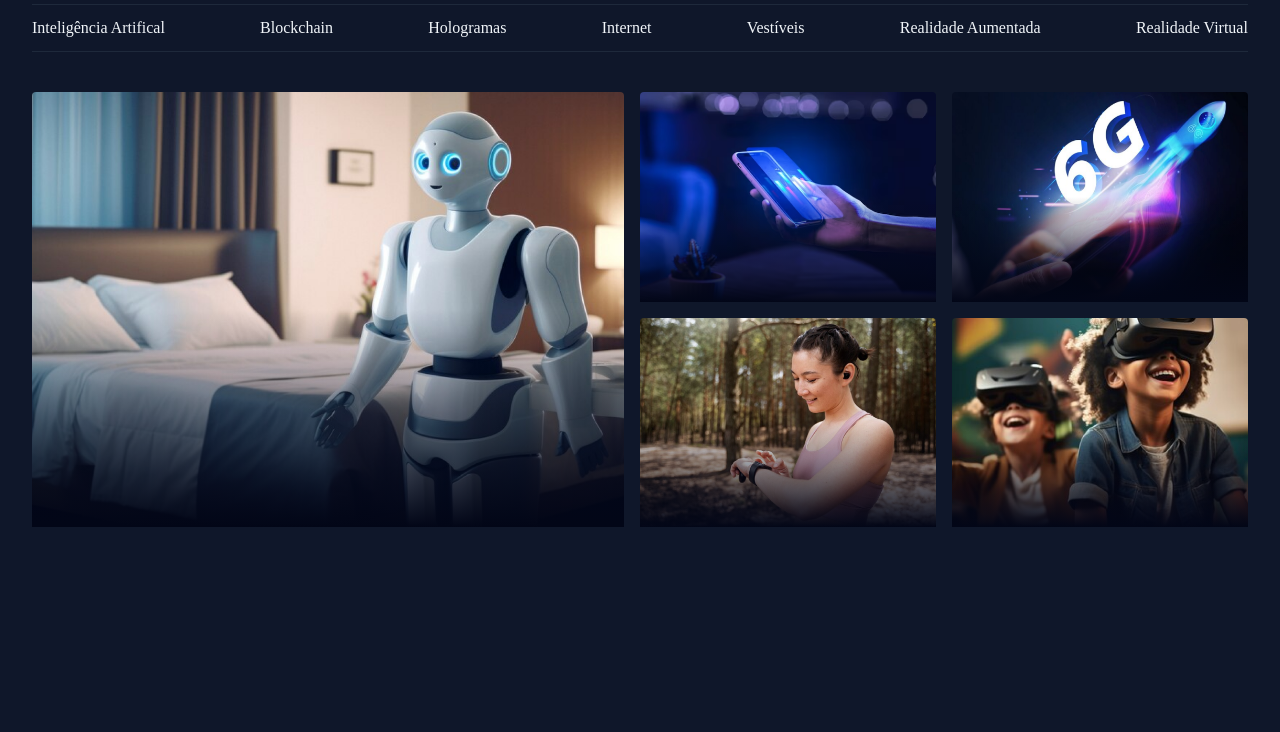
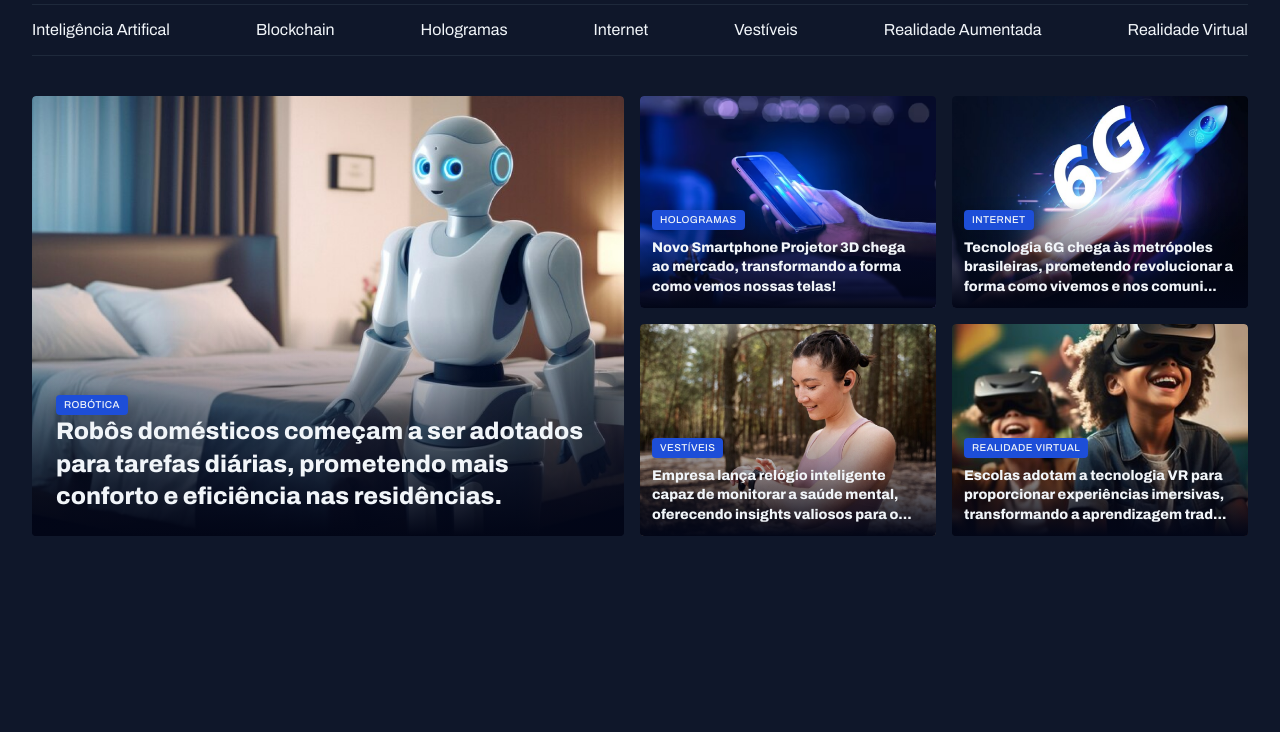
Before and after one commit to Grid2109/projeto-portal-not-cias, a plain HTML site: page index.html in a window 1280 px wide. Shown: the part 68-800 px from the top of the page. Drawn offline with Linux system fonts and the light colour scheme; files whose address does not match are found by name.

Commit message:
finalizado a seção destaques e corrigido a font no body

```diff
--- a/index.html
+++ b/index.html
@@ -42,26 +42,47 @@
 
     <main class="grid container">
     <section id="destaques" class="grid grid-flow-col gap-16">
-      <div class="card">
+      <figure class="card">
         <img src="assets/images/Image 01.png" alt="">
-      </div>
+        <figcaption>
+          <span class="content-tag">Robótica</span>
+          <h1 class="text-2xl">Robôs domésticos começam a ser adotados para tarefas diárias, prometendo mais conforto e eficiência nas residências.</h1>
+        </figcaption>
+      </figure>
 
       <div class="grid grid-cols-2 gap-16">
-        <div class="card">
+        <figure class="card">
           <img src="assets/images/Image 02.png" alt="">
-        </div>
-        <div class="card">
+          <figcaption>
+          <span class="content-tag">Hologramas</span>
+          <h3 class="text-lg">Novo Smartphone Projetor 3D chega ao mercado, transformando a forma como vemos nossas telas!</h3>
+          </figcaption>
+        </figure>
+        <figure class="card">
           <img src="assets/images/Image 03.png" alt="">
-        </div>
-        <div class="card">
+          <figcaption>
+            <span class="content-tag">Internet</span>
+            <h3 class="text-lg">Tecnologia 6G chega às metrópoles brasileiras, prometendo revolucionar a forma como vivemos e nos comuni...</h3>
+          </figcaption>
+        </figure>
+        <figure class="card">
           <img src="assets/images/Image 04.png" alt="">
-        </div>
-        <div class="card">
+          <figcaption>
+            <span class="content-tag">Vestíveis</span>
+            <h3 class="text-lg">Empresa lança relógio inteligente capaz de monitorar a saúde mental, oferecendo insights valiosos para o...
+            </h3>
+          </figcaption>
+        </figure>
+        <figure class="card">
           <img src="assets/images/Image 05.png" alt="">
-        </div>
+          <figcaption>
+            <span class="content-tag">Realidade Virtual</span>
+            <h3 class="text-lg">Escolas adotam a tecnologia VR para proporcionar experiências imersivas, transformando a aprendizagem trad...</h3>
+          </figcaption>
+        </figure>
       </div>
     </section>
-    <section id="mais-lidas"></section>
+    <section id="mais-lidas">
 
     </section>
     </main>
--- a/styles/global.css
+++ b/styles/global.css
@@ -22,7 +22,7 @@
 }
 
 body {
-    --font: var(--text);
+    font: var(--text);
     background-color: var(--background-color);
     color: var(--text-color-primary);
 }
@@ -53,3 +53,15 @@ img {
 main {
     margin-top: 40px;
 }
+
+.content-tag {
+    display: inline-block;
+    background-color: var(--brand-color-dark);
+    border-radius: 4px;
+    font: 500 10px/1.2 var(--font-family);
+    text-transform: uppercase;
+    letter-spacing: 0.04em;
+    color: var(--text-color-primary);
+    box-shadow: 0px 4px 16px rgba(2, 6, 23, 0.251);
+    padding: 4px 8px;
+}
--- a/styles/sections.css
+++ b/styles/sections.css
@@ -6,6 +6,7 @@
   }
   .card {
     border-radius: 4px;
+    overflow: hidden;
     position: relative;
 
     &::before {
@@ -15,5 +16,20 @@
       top: 50%;
       background: linear-gradient(180deg, transparent 0%, #020617 100%);
     }
+
+    figcaption {
+      position: absolute;
+      bottom: 0;
+      padding: 24px;
+
+      &:has(.text-lg) {
+        padding: 12px;
+      }
+
+
+      h2, h3 {
+        margin-top: 8px;
+      }
+    }
   }
 }
--- a/styles/utility.css
+++ b/styles/utility.css
@@ -1,4 +1,4 @@
-/*utility-first*/
+/*utility-first - classes utilitarias*/
 .grid {
     display: grid;
 }
@@ -14,3 +14,19 @@
 .gap-16 {
     gap: 16px;
 }
+
+.text-2xl {
+    font: var(--h1);
+}
+
+.text-xl {
+    font: var(--h2);
+}
+
+.text-lg {
+    font: var(--h3);
+}
+
+.text-sm {
+    font: var(--h4);
+}
```
